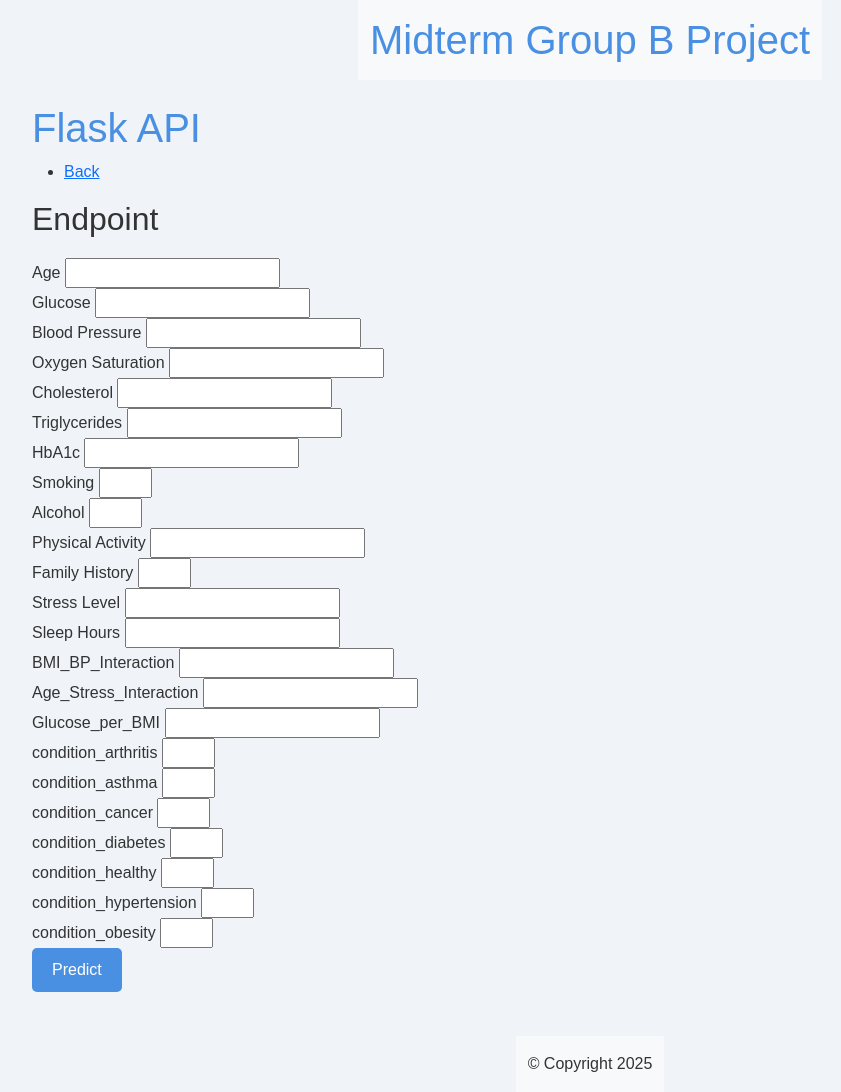
After one commit to paviomuniz/dbu.fall.python.midterm.groupB, a Flask app: page /flask_api in a window 1280 px wide. The commit adds this page. Shown: the whole page, without its empty margins (50-891 px from the left). Run offline with Flask 3, Linux system fonts and the light colour scheme.

Commit message:
API final version

```diff
--- a/app.py
+++ b/app.py
@@ -121,12 +121,14 @@ import os
 
 # import matplotlib.pyplot as plt
 # import requests
-from sklearn.linear_model import LinearRegression
-from flask import Flask, render_template, render_template_string, request, jsonify
+# from sklearn.linear_model import LinearRegression
+import pickle
+from flask import Flask, render_template, request, jsonify
+# render_template_string
 import nbformat
 from nbconvert import HTMLExporter
-import os
-import pickle
+# import os
+import requests
 
 app = Flask(__name__)
 
@@ -150,7 +152,6 @@ def mod_eda():
     (body, resources) = html_exporter.from_notebook_node(notebook_content)
 
     return render_template('notebook_viewer.html', notebook_html=body)
-
 
 
 @app.route("/predictions", methods=["GET", "POST"])
@@ -214,6 +215,76 @@ def mod_predictions():
             return render_template('predictions.html', error=str(e))
 
     return render_template('predictions.html')
+
+
+@app.route("/flask_api", methods=["GET", "POST"])
+def mod_api_predictions():
+
+    if request.method == "POST":
+        try:
+            # New feature list (order must match model training):
+            age = float(request.form.get('Age', 0))
+            glucose = float(request.form.get('Glucose', 0))
+            bp = float(request.form.get('Blood Pressure', 0))
+            ox = float(request.form.get('Oxygen Saturation', 0))
+            chol = float(request.form.get('Cholesterol', 0))
+            trig = float(request.form.get('Triglycerides', 0))
+            hba1c = float(request.form.get('HbA1c', 0))
+            smoking = float(request.form.get('Smoking', 0))
+            alcohol = float(request.form.get('Alcohol', 0))
+            activity = float(request.form.get('Physical Activity', 0))
+            fh = float(request.form.get('Family History', 0))
+            stress = float(request.form.get('Stress Level', 0))
+            sleep = float(request.form.get('Sleep Hours', 0))
+            bmi_bp = float(request.form.get('BMI_BP_Interaction', 0))
+            age_stress = float(request.form.get('Age_Stress_Interaction', 0))
+            gluc_per_bmi = float(request.form.get('Glucose_per_BMI', 0))
+            cond_arthritis = float(request.form.get('condition_arthritis', 0))
+            cond_asthma = float(request.form.get('condition_asthma', 0))
+            cond_cancer = float(request.form.get('condition_cancer', 0))
+            cond_diabetes = float(request.form.get('condition_diabetes', 0))
+            cond_healthy = float(request.form.get('condition_healthy', 0))
+            cond_hyper = float(request.form.get('condition_hypertension', 0))
+            cond_obesity = float(request.form.get('condition_obesity', 0))
+
+            X = {
+                "Age": age,
+                "Glucose": glucose,
+                "Blood Pressure": bp,
+                "Oxygen Saturation": ox,
+                "Cholesterol": chol,
+                "Triglycerides": trig,
+                "HbA1c": hba1c,
+                "Smoking": smoking,
+                "Alcohol": alcohol,
+                "Physical Activity": activity,
+                "Family History": fh,
+                "Stress Level": stress,
+                "Sleep Hours": sleep,
+                "BMI_BP_Interaction": bmi_bp,
+                "Age_Stress_Interaction": age_stress,
+                "Glucose_per_BMI": gluc_per_bmi,
+                "condition_arthritis": cond_arthritis,
+                "condition_asthma": cond_asthma,
+                "condition_cancer": cond_cancer,
+                "condition_diabetes": cond_diabetes,
+                "condition_healthy": cond_healthy,
+                "condition_hypertension": cond_hyper,
+                "condition_obesity": cond_obesity
+            }
+            response = requests.post(
+                request.url_root + "api/predict",
+                headers={"Content-Type": "application/json"},
+                json=X,
+                timeout=30
+            )
+
+            return jsonify(response.json())
+
+        except Exception as e:
+            return render_template('api.html', error=str(e))
+
+    return render_template('api.html')
 
 
 
--- /dev/null
+++ b/templates/api.html
@@ -0,0 +1,154 @@
+<!doctype html>
+{% extends 'base.html' %}
+
+{% block title %}
+Flask API
+{% endblock %}
+
+{% block content %}
+
+    <h1>Flask API</h1>
+    <header>
+        <nav>
+            <ul>
+                <li><a href="/">Back</a></li>
+            </ul>
+        </nav>
+    </header>
+    <section>
+        <h2>Endpoint</h2>
+        <form action="/flask_api" method="post">
+            <div class="form-row">
+                <label for="age">Age</label>
+                <input id="age" name="Age" type="number" step="1" required>
+            </div>
+
+            <div class="form-row">
+                <label for="glucose">Glucose</label>
+                <input id="glucose" name="Glucose" type="number" step="any" required>
+            </div>
+
+            <div class="form-row">
+                <label for="bp">Blood Pressure</label>
+                <input id="bp" name="Blood Pressure" type="number" step="any" required>
+            </div>
+
+            <div class="form-row">
+                <label for="ox">Oxygen Saturation</label>
+                <input id="ox" name="Oxygen Saturation" type="number" step="any" required>
+            </div>
+
+            <div class="form-row">
+                <label for="chol">Cholesterol</label>
+                <input id="chol" name="Cholesterol" type="number" step="any" required>
+            </div>
+
+            <div class="form-row">
+                <label for="trig">Triglycerides</label>
+                <input id="trig" name="Triglycerides" type="number" step="any" required>
+            </div>
+
+            <div class="form-row">
+                <label for="hba1c">HbA1c</label>
+                <input id="hba1c" name="HbA1c" type="number" step="any" required>
+            </div>
+
+            <div class="form-row">
+                <label for="smoking">Smoking</label>
+                <input id="smoking" name="Smoking" type="number" step="1" min="0" max="1" required>
+            </div>
+
+            <div class="form-row">
+                <label for="alcohol">Alcohol</label>
+                <input id="alcohol" name="Alcohol" type="number" step="1" min="0" max="1" required>
+            </div>
+
+            <div class="form-row">
+                <label for="activity">Physical Activity</label>
+                <input id="activity" name="Physical Activity" type="number" step="any" required>
+            </div>
+
+            <div class="form-row">
+                <label for="fh">Family History</label>
+                <input id="fh" name="Family History" type="number" step="1" min="0" max="1" required>
+            </div>
+
+            <div class="form-row">
+                <label for="stress">Stress Level</label>
+                <input id="stress" name="Stress Level" type="number" step="any" required>
+            </div>
+
+            <div class="form-row">
+                <label for="sleep">Sleep Hours</label>
+                <input id="sleep" name="Sleep Hours" type="number" step="any" required>
+            </div>
+
+            <div class="form-row">
+                <label for="bmi_bp">BMI_BP_Interaction</label>
+                <input id="bmi_bp" name="BMI_BP_Interaction" type="number" step="any" required>
+            </div>
+
+            <div class="form-row">
+                <label for="age_stress">Age_Stress_Interaction</label>
+                <input id="age_stress" name="Age_Stress_Interaction" type="number" step="any" required>
+            </div>
+
+            <div class="form-row">
+                <label for="gluc_per_bmi">Glucose_per_BMI</label>
+                <input id="gluc_per_bmi" name="Glucose_per_BMI" type="number" step="any" required>
+            </div>
+
+            <div class="form-row">
+                <label for="cond_arthritis">condition_arthritis</label>
+                <input id="cond_arthritis" name="condition_arthritis" type="number" step="1" min="0" max="1" required>
+            </div>
+
+            <div class="form-row">
+                <label for="cond_asthma">condition_asthma</label>
+                <input id="cond_asthma" name="condition_asthma" type="number" step="1" min="0" max="1" required>
+            </div>
+
+            <div class="form-row">
+                <label for="cond_cancer">condition_cancer</label>
+                <input id="cond_cancer" name="condition_cancer" type="number" step="1" min="0" max="1" required>
+            </div>
+
+            <div class="form-row">
+                <label for="cond_diabetes">condition_diabetes</label>
+                <input id="cond_diabetes" name="condition_diabetes" type="number" step="1" min="0" max="1" required>
+            </div>
+
+            <div class="form-row">
+                <label for="cond_healthy">condition_healthy</label>
+                <input id="cond_healthy" name="condition_healthy" type="number" step="1" min="0" max="1" required>
+            </div>
+
+            <div class="form-row">
+                <label for="cond_hyper">condition_hypertension</label>
+                <input id="cond_hyper" name="condition_hypertension" type="number" step="1" min="0" max="1" required>
+            </div>
+
+            <div class="form-row">
+                <label for="cond_obesity">condition_obesity</label>
+                <input id="cond_obesity" name="condition_obesity" type="number" step="1" min="0" max="1" required>
+            </div>
+
+            <div class="form-row">
+                <button type="submit">Predict</button>
+            </div>
+        </form>
+        {% if result is defined %}
+            <div class="result">
+                <h3>Prediction to the Length of Stay result</h3>
+                <p>{{ result }}</p>
+            </div>
+        {% endif %}
+
+        {% if error is defined %}
+            <div class="error">
+                <h3>Error</h3>
+                <p>{{ error }}</p>
+            </div>
+        {% endif %}
+    </section>
+{% endblock %}
--- a/templates/main.html
+++ b/templates/main.html
@@ -9,9 +9,7 @@ Main
         <ul>
             <li><a href="/EDA">EDA</a></li>
             <li><a href="/predictions">Predictions</a></li>
-            <!-- <li><a href="/multiply">Multiply</a></li> -->
-            <!-- <li><a href="/fruits">Fruits</a></li> -->
-            <!-- <li><a href="/users">Users</a></li> -->
+            <li><a href="/flask_api">Flask API</a></li>
         </ul>
     </nav>
 {% endblock %}
```
